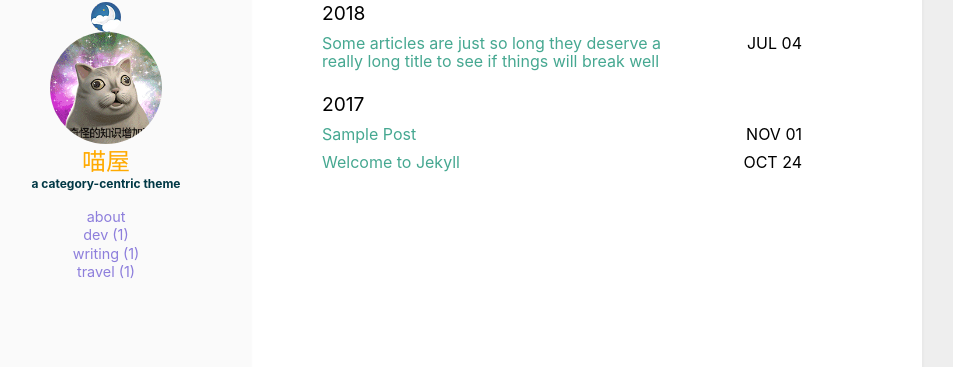
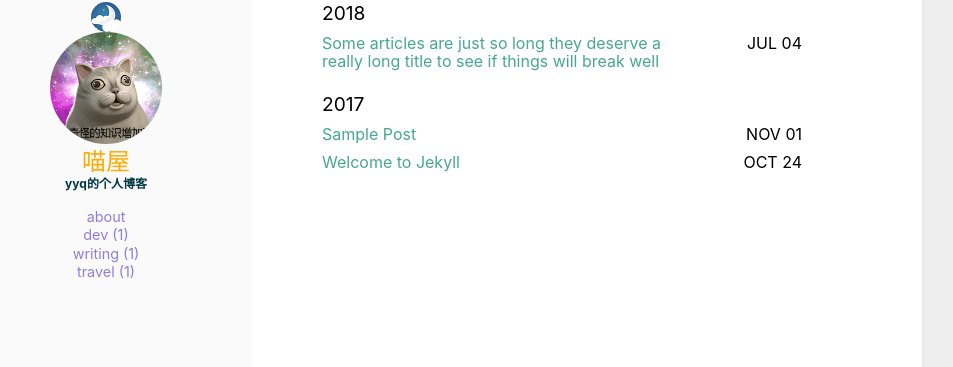
Before and after one commit to yaoyiqiang/yaoyiqiang.github.io, a Jekyll site: the page built from index.html, in a window 1280 px wide. Shown: the part 148-515 px from the top of the page, without its empty margins (198-1151 px from the left). Built offline with Jekyll 4.4.1, drawn with Linux system fonts in a browser that asks for light colours.

Commit message:
Update _config.yml

```diff
--- a/_config.yml
+++ b/_config.yml
@@ -23,7 +23,7 @@ user:
   name: 喵屋
   pic: /assets/img/KnowledgeCat.gif
   picAlt: "catbook"
-  job: a category-centric theme
+  job: yyq的个人博客
   aboutme: true
 
 exclude:
```
